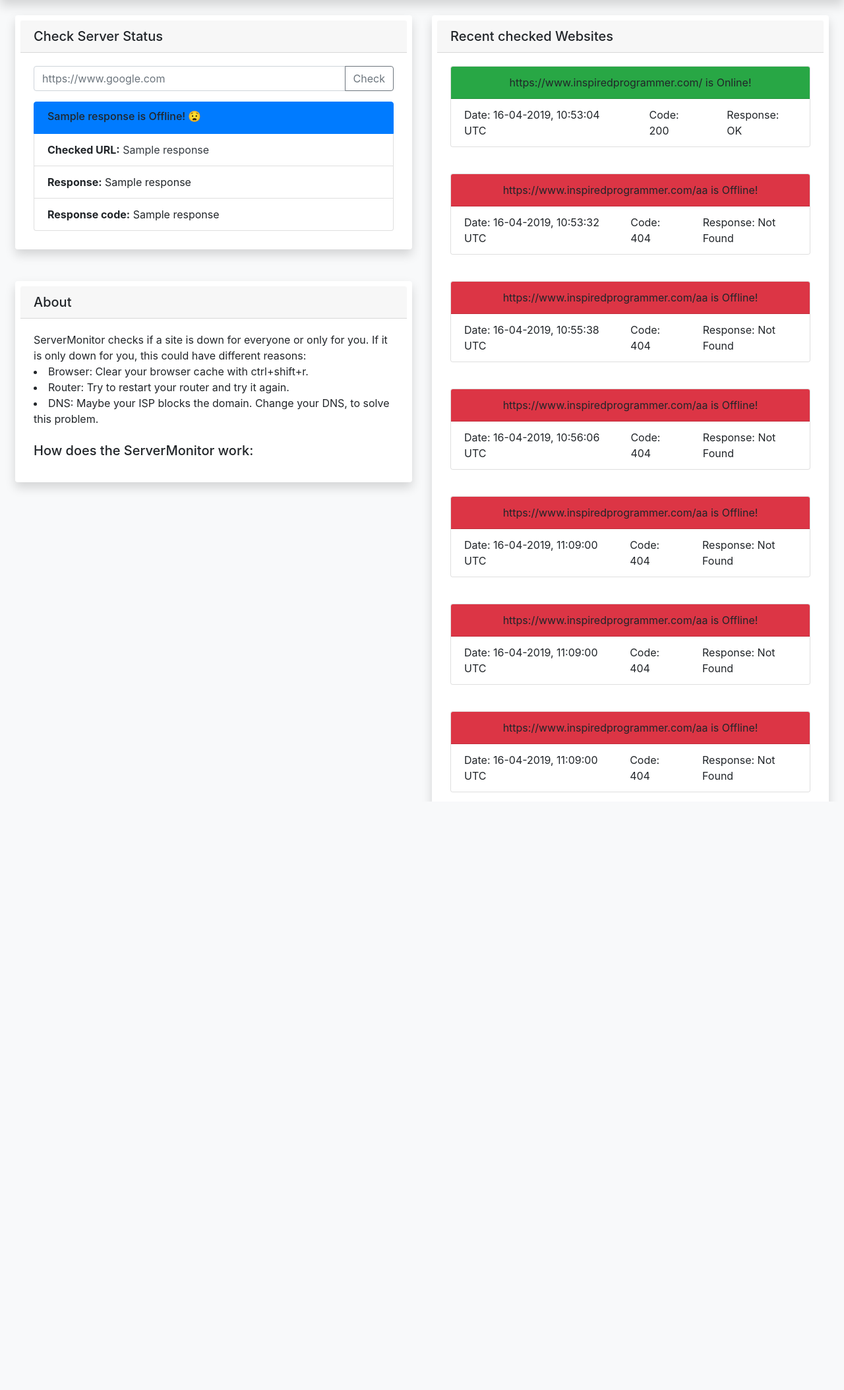
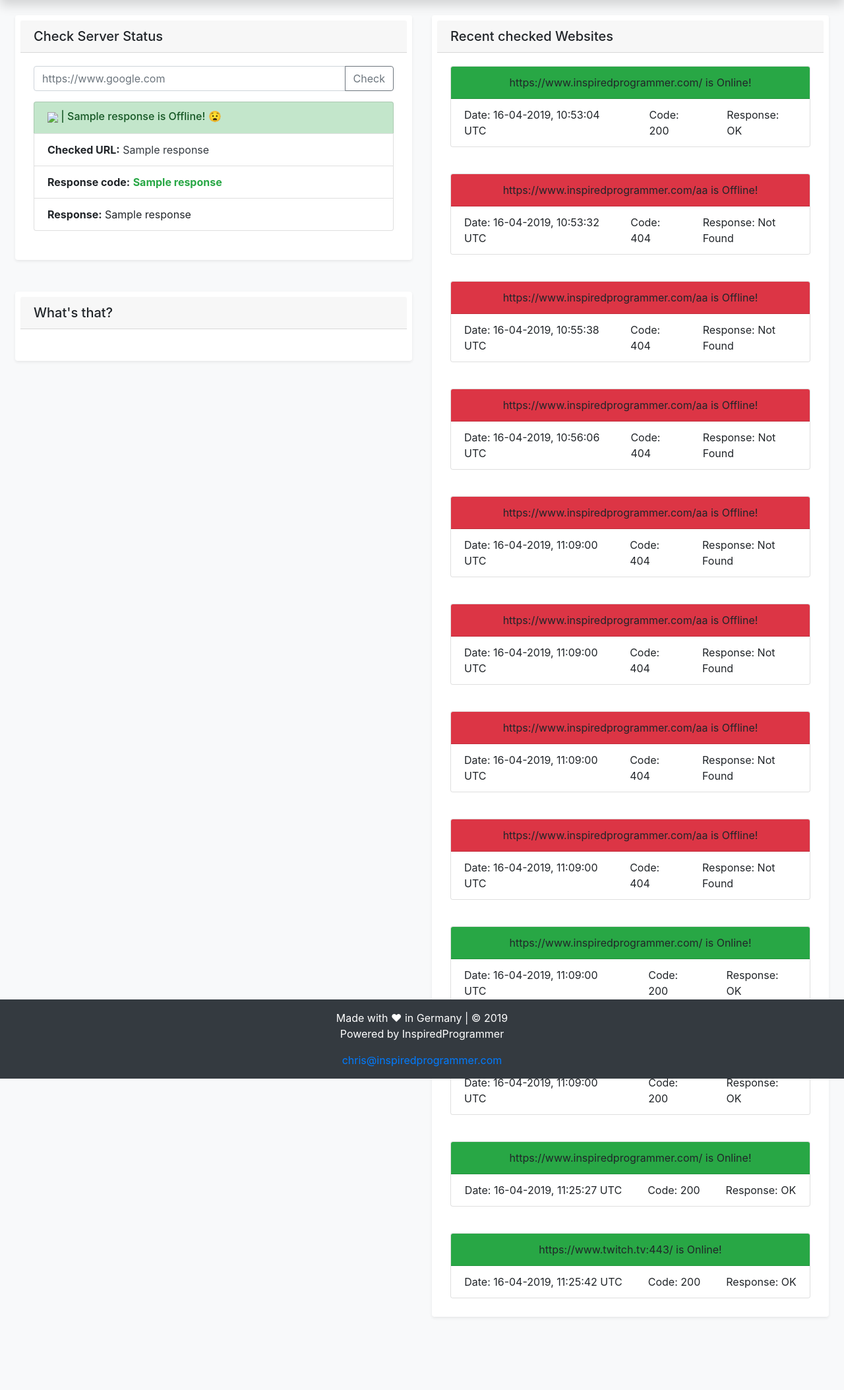
Before and after one commit to hera75113/ServerMonitor, a Flask app: template monitor/templates/index.html in a window 1280 px wide. Shown: the part 56-2163 px from the top of the page at 66% size. Run offline with Flask 2, Linux system fonts and the light colour scheme; data comes from the database, SQL or seed files in the repository; the template is opened without the code that fills it: values that come from a table or form of the project are taken from there, most other values are stand-ins (such as "Sample title", 1, 10 or a date in 2020); some libraries are stand-ins or nearby versions.

Commit message:
Update UI

```diff
--- a/monitor/templates/index.html
+++ b/monitor/templates/index.html
@@ -3,46 +3,50 @@
 {% block title %}{{ title }}{% endblock %}
 
 {% block content %}
-<div class="container shadow p-2 mb-5 bg-white rounded">
+<div class="container shadow-sm p-2 mb-5 bg-white rounded">
   <h5 class="card-header">Check Server Status</h5>
   <div class="card-body">
   <form method="POST">
     <div class="input-group mb-3">
-      <input type="url" id="url" name="url" class="form-control" placeholder="https://www.google.com" aria-describedby="button-addon2">
+      <input type="url" id="url" name="url" class="form-control" placeholder="https://www.google.com" aria-describedby="button-addon2" data-toggle="tooltip" data-placement="top" title="Your URL need a prefix like 'https://' or 'http://'">
         <div class="input-group-append">
           <button class="btn btn-outline-secondary" type="submit" id="button-addon2">Check</button>
         </div>
     </div>
   </form>
     <ul class="list-group" style="width:auto">
-      <a class="list-group-item list-group-item-action active">
+      <a class="list-group-item list-group-item-action list-group-item-success" data-toggle="collapse" href="#collapseExample" role="button" aria-expanded="false" aria-controls="collapseExample">
         <div class="d-flex w-100 justify-content-between">
-          <h6 class="mb-1">{{ response[0] }} {% if response[3] == False %} is Online! 😁 {% else %} is Offline! 😧 {% endif %}</h6>
+          <h6 class="mb-1"><img class="favicon" ng-src="https://www.inspiredprogrammer.com/favicon-32x32.png" src="https://www.inspiredprogrammer.com/favicon-16x16.png"> | {{ response[0] }} {% if response[3] == False %} is Online! 😁 {% else %} is Offline! 😧 {% endif %}</h6> <!--- TODO: Implement favicon -->
         </div>
       </a>
       <li class="list-group-item"><a class="font-weight-bold">Checked URL:</a> <a class="text-dark" target="_tab" href="{{ response[0] }}">{{ response[0] }}</a></li>
+      <li class="list-group-item"><a class="font-weight-bold">Response code:</a> <a target="_tab" href="https://developer.mozilla.org/en-US/docs/Web/HTTP/Status/200" class="text-success font-weight-bold">{{ response[1] }}</a></li>
       <li class="list-group-item"><a class="font-weight-bold">Response:</a> {{ response[2] }}</li>
-      <li class="list-group-item"><a class="font-weight-bold">Response code:</a> {{ response[1] }}</li>
     </ul>
+    <p></p>
+    <div>
+        <div class="collapse" id="collapseExample">
+          <a class="font-weight-bold">Additional Information:</a>
+            <ul class="list-group" style="width:auto">
+                <li class="list-group-item"><a class="font-weight-bold">IP-Adress:</a> <a>{{ ip }}</a></li>
+                <li class="list-group-item"><a class="font-weight-bold">Latency:</a> <a>120 ms</a></li>
+                <li class="list-group-item"><a class="font-weight-bold">Server Location:</a> Germany 🇩🇪</li>
+              </ul>
+          </div>
+    </div>
   </div>
 </div>
-<div class="container shadow p-2 mb-5 bg-white rounded">
-    <h5 class="card-header">About</h5>
+<div class="container shadow-sm p-2 mb-5 bg-white rounded">
+    <h5 class="card-header">What's that?</h5>
     <div class="card-body">
-      <div>ServerMonitor checks if a site is down for everyone or only for you.
-        If it is only down for you, this could have different reasons:
-      </div>
-      <li>Browser: Clear your browser cache with ctrl+shift+r.</li>
-      <li>Router: Try to restart your router and try it again.</li>
-      <li>DNS: Maybe your ISP blocks the domain. Change your DNS, to solve this problem.</li>
-      <br>
-      <h5>How does the ServerMonitor work:</h5>
+
     </div>
 </div>
 {% endblock %}
 
 {% block leftcol %}
-<div class="container shadow p-2 mb-5 bg-white rounded">
+<div class="container shadow-sm p-2 mb-5 bg-white rounded">
     <h5 class="card-header">Recent checked Websites</h5>
     {% for query in database_query %}
     <div class="card-body">
```
